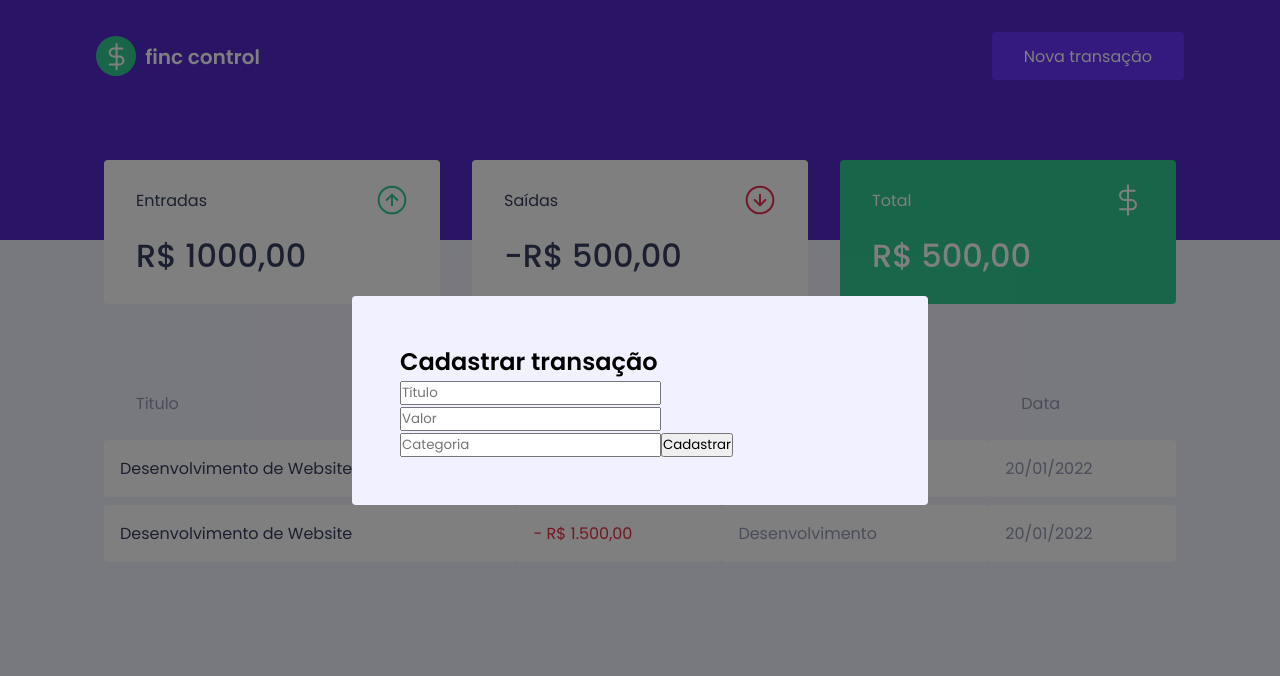
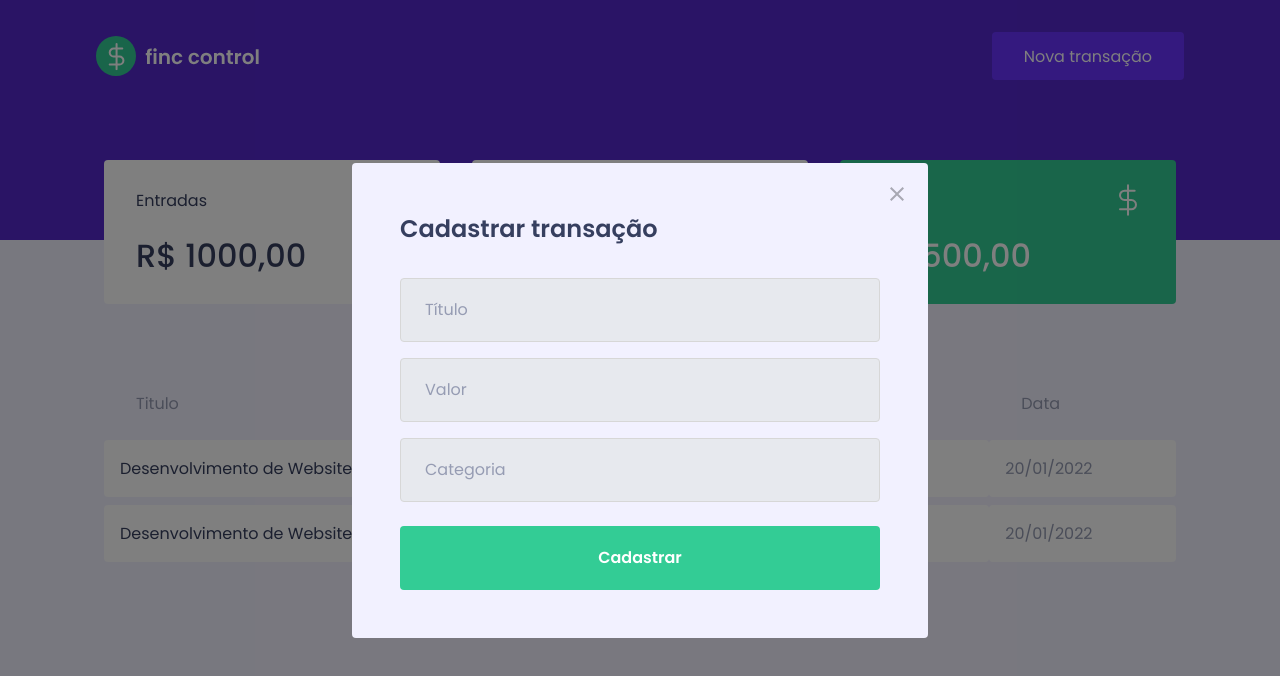
Before and after one commit to lucasleonardobs/finance-control, a React (Create React App) app: page / in a window 1280 px wide. Both pictures are taken after a click on the button "Nova transação". Shown: the top 676 px of the page. Built offline with nearby package versions, Linux system fonts and the light colour scheme; no server answers; what miragejs would draw is missing.

Commit message:
Stylize new transaction modal

```diff
--- a/src/components/NewTransactionModal/index.tsx
+++ b/src/components/NewTransactionModal/index.tsx
@@ -1,6 +1,10 @@
 import Modal from 'react-modal';
 
-import { Container } from './styles';
+import closeImg from '../../assets/close.svg';
+import incomeImg from '../../assets/income.svg';
+import outcomeImg from '../../assets/outcome.svg';
+
+import { Container, TransactionTypeContainer } from './styles';
 
 
 type NewTransactionModalProps = {
@@ -16,9 +20,17 @@
             overlayClassName="react-modal-overlay"
             className="react-modal-content"
         >
-            <h2>Cadastrar transação</h2>
+            <button
+                type="button"
+                onClick={onRequestClose}
+                className="react-modal-close"
+            >
+                <img src={closeImg} alt="Fechar modal" />
+            </button>
 
             <Container>
+                <h2>Cadastrar transação</h2>
+
                 <input placeholder='Título' />
                 <input type='number' placeholder='Valor' />
                 <input placeholder='Categoria' />
--- a/src/components/NewTransactionModal/styles.ts
+++ b/src/components/NewTransactionModal/styles.ts
@@ -1,4 +1,55 @@
 import styled from 'styled-components';
 
 
-export const Container = styled.div``;
+export const Container = styled.div`
+    h2 {
+        color: var(--text-title);
+        font-size: 1.5rem;
+        margin-bottom: 2rem;
+    }
+
+    input {
+        width: 100%;
+        padding: 0 1.5rem;
+        height: 4rem;
+        border-radius: 0.25rem;
+
+        border: 1px solid #d7d7d7;
+        background: #e7e9ee;
+
+        font-weight: 400;
+        font-size: 1rem;
+
+        &::placeholder {
+            color: var(--text-body);
+        }
+
+        & + input {
+            margin-top: 1rem;
+        }
+    }
+
+    button[type="submit"] {
+        margin-top: 1.5rem;
+        padding: 0 1.5rem;
+
+        width: 100%;
+        height: 4rem;
+
+        background: var(--green);
+        color: #FFF;
+
+        border-radius: 0.25rem;
+        border: 0;
+
+        font-size: 1rem;
+        font-weight: 600;
+
+        transition: filter 0.2s;
+
+        &:hover {
+            filter: brightness(0.9);
+        }
+    }
+
+`;
```
